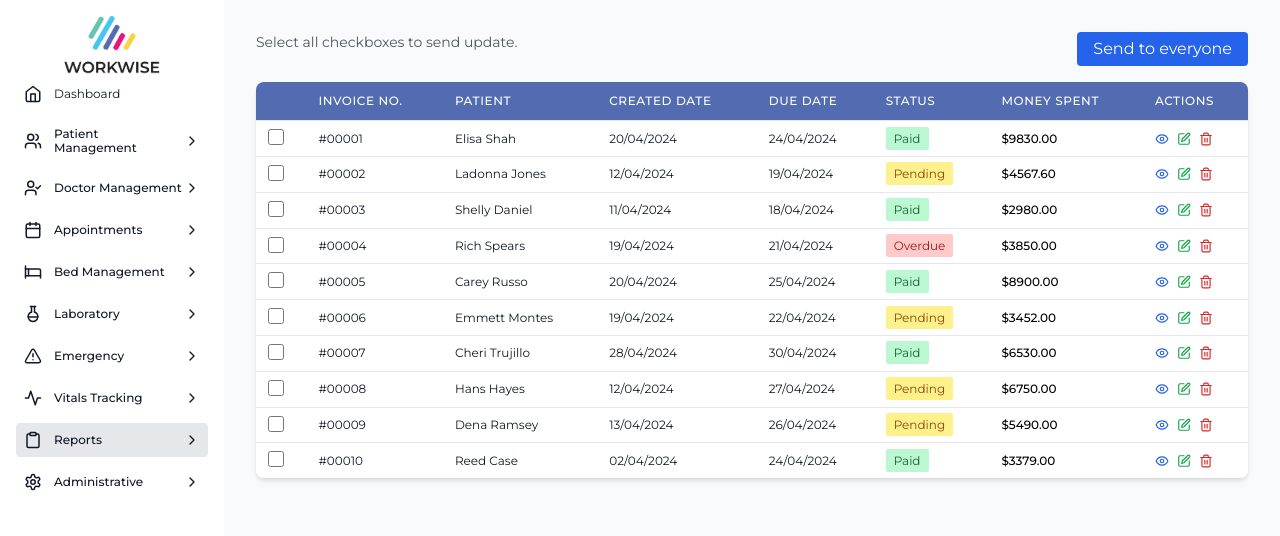
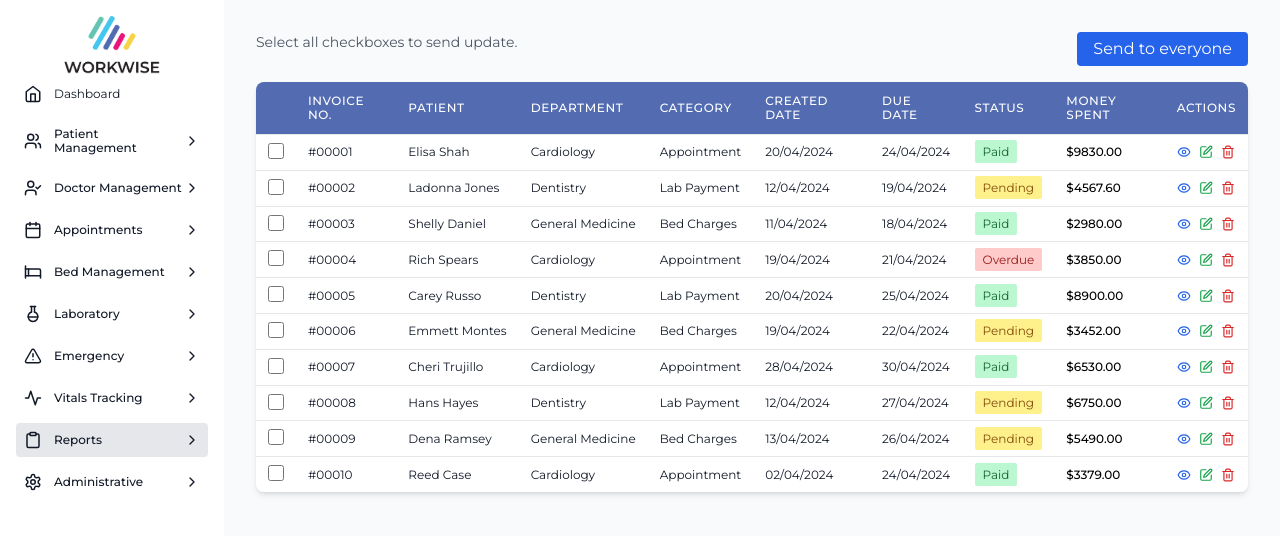
Before and after one commit to hishmat-dev/hospital-management-Copy, a React (Create React App) app: page /reports/invoice in a window 1280 px wide. Shown: the top 536 px of the page. Built offline with nearby package versions, Linux system fonts and the light colour scheme.

Commit message:
added payment and invoice

```diff
--- a/src/modules/Reports/pages/listing/InvoiceRecords.jsx
+++ b/src/modules/Reports/pages/listing/InvoiceRecords.jsx
@@ -7,6 +7,8 @@ const InvoiceRecords = () => {
     { label: "", key: "checkbox" },
     { label: "Invoice No.", key: "invoiceNo" },
     { label: "Patient", key: "patient" },
+    { label: "Department", key: "department" },
+    { label: "Category", key: "category" },
     { label: "Created Date", key: "createdDate" },
     { label: "Due Date", key: "dueDate" },
     { label: "Status", key: "status" },
@@ -15,16 +17,16 @@ const InvoiceRecords = () => {
   ];
 
   const initialData = [
-    { invoiceNo: "#00001", patient: "Elisa Shah", createdDate: "20/04/2024", dueDate: "24/04/2024", status: "Paid", moneySpent: "$9830.00" },
-    { invoiceNo: "#00002", patient: "Ladonna Jones", createdDate: "12/04/2024", dueDate: "19/04/2024", status: "Pending", moneySpent: "$4567.60" },
-    { invoiceNo: "#00003", patient: "Shelly Daniel", createdDate: "11/04/2024", dueDate: "18/04/2024", status: "Paid", moneySpent: "$2980.00" },
-    { invoiceNo: "#00004", patient: "Rich Spears", createdDate: "19/04/2024", dueDate: "21/04/2024", status: "Overdue", moneySpent: "$3850.00" },
-    { invoiceNo: "#00005", patient: "Carey Russo", createdDate: "20/04/2024", dueDate: "25/04/2024", status: "Paid", moneySpent: "$8900.00" },
-    { invoiceNo: "#00006", patient: "Emmett Montes", createdDate: "19/04/2024", dueDate: "22/04/2024", status: "Pending", moneySpent: "$3452.00" },
-    { invoiceNo: "#00007", patient: "Cheri Trujillo", createdDate: "28/04/2024", dueDate: "30/04/2024", status: "Paid", moneySpent: "$6530.00" },
-    { invoiceNo: "#00008", patient: "Hans Hayes", createdDate: "12/04/2024", dueDate: "27/04/2024", status: "Pending", moneySpent: "$6750.00" },
-    { invoiceNo: "#00009", patient: "Dena Ramsey", createdDate: "13/04/2024", dueDate: "26/04/2024", status: "Pending", moneySpent: "$5490.00" },
-    { invoiceNo: "#00010", patient: "Reed Case", createdDate: "02/04/2024", dueDate: "24/04/2024", status: "Paid", moneySpent: "$3379.00" },
+    { invoiceNo: "#00001", patient: "Elisa Shah", department: "Cardiology", category: "Appointment", createdDate: "20/04/2024", dueDate: "24/04/2024", status: "Paid", moneySpent: "$9830.00" },
+    { invoiceNo: "#00002", patient: "Ladonna Jones", department: "Dentistry", category: "Lab Payment", createdDate: "12/04/2024", dueDate: "19/04/2024", status: "Pending", moneySpent: "$4567.60" },
+    { invoiceNo: "#00003", patient: "Shelly Daniel", department: "General Medicine", category: "Bed Charges", createdDate: "11/04/2024", dueDate: "18/04/2024", status: "Paid", moneySpent: "$2980.00" },
+    { invoiceNo: "#00004", patient: "Rich Spears", department: "Cardiology", category: "Appointment", createdDate: "19/04/2024", dueDate: "21/04/2024", status: "Overdue", moneySpent: "$3850.00" },
+    { invoiceNo: "#00005", patient: "Carey Russo", department: "Dentistry", category: "Lab Payment", createdDate: "20/04/2024", dueDate: "25/04/2024", status: "Paid", moneySpent: "$8900.00" },
+    { invoiceNo: "#00006", patient: "Emmett Montes", department: "General Medicine", category: "Bed Charges", createdDate: "19/04/2024", dueDate: "22/04/2024", status: "Pending", moneySpent: "$3452.00" },
+    { invoiceNo: "#00007", patient: "Cheri Trujillo", department: "Cardiology", category: "Appointment", createdDate: "28/04/2024", dueDate: "30/04/2024", status: "Paid", moneySpent: "$6530.00" },
+    { invoiceNo: "#00008", patient: "Hans Hayes", department: "Dentistry", category: "Lab Payment", createdDate: "12/04/2024", dueDate: "27/04/2024", status: "Pending", moneySpent: "$6750.00" },
+    { invoiceNo: "#00009", patient: "Dena Ramsey", department: "General Medicine", category: "Bed Charges", createdDate: "13/04/2024", dueDate: "26/04/2024", status: "Pending", moneySpent: "$5490.00" },
+    { invoiceNo: "#00010", patient: "Reed Case", department: "Cardiology", category: "Appointment", createdDate: "02/04/2024", dueDate: "24/04/2024", status: "Paid", moneySpent: "$3379.00" },
   ];
 
   const [data, setData] = useState(initialData);
@@ -58,7 +60,7 @@ const InvoiceRecords = () => {
         record.invoiceNo === item.invoiceNo ? { ...record, sentMail: true } : record
       )
     );
-    alert(`Mail sent to ${item.patient} at 06:01 PM PKT on Thursday, June 12, 2025`);
+    alert(`Mail sent to ${item.patient} at 06:19 PM PKT on Thursday, June 12, 2025`);
   };
 
   return (
--- a/src/modules/Reports/pages/listing/PaymentRecords.jsx
+++ b/src/modules/Reports/pages/listing/PaymentRecords.jsx
@@ -6,6 +6,8 @@ const PaymentRecords = () => {
   const headers = [
     { label: "Invoice No.", key: "invoiceNo" },
     { label: "Patient Name", key: "patientName" },
+    { label: "Department", key: "department" },
+    { label: "Category", key: "category" },
     { label: "Payment Type", key: "paymentType" },
     { label: "Paid Date", key: "paidDate" },
     { label: "Paid Amount", key: "paidAmount" },
@@ -14,16 +16,16 @@ const PaymentRecords = () => {
   ];
 
   const data = [
-    { invoiceNo: "#00098", patientName: "Trugex Malin", paymentType: "PayPal", paidDate: "02/05/2024", paidAmount: "$250.00", status: "Paid" },
-    { invoiceNo: "#00027", patientName: "Serge Baldwin", paymentType: "Credit Card", paidDate: "14/05/2024", paidAmount: "$340.00", status: "Paid" },
-    { invoiceNo: "#00073", patientName: "Zenaida Frank", paymentType: "Debit Card", paidDate: "22/05/2024", paidAmount: "$730.00", status: "Unpaid" },
-    { invoiceNo: "#00076", patientName: "Henrij Agas", paymentType: "Credit Card", paidDate: "22/05/2024", paidAmount: "$763.00", status: "Paid" },
-    { invoiceNo: "#00039", patientName: "Kelly James", paymentType: "Debit Card", paidDate: "26/05/2024", paidAmount: "$231.00", status: "Paid" },
-    { invoiceNo: "#00086", patientName: "Carl Jampa", paymentType: "PayPal", paidDate: "17/05/2024", paidAmount: "$452.00", status: "Paid" },
-    { invoiceNo: "#00062", patientName: "Hameed Khan", paymentType: "Credit Card", paidDate: "23/05/2024", paidAmount: "$453.00", status: "Paid" },
-    { invoiceNo: "#00045", patientName: "Paul Miller", paymentType: "Debit Card", paidDate: "28/05/2024", paidAmount: "$675.00", status: "Unpaid" },
-    { invoiceNo: "#00076", patientName: "Robert Francis", paymentType: "Credit Card", paidDate: "29/05/2024", paidAmount: "$324.00", status: "Paid" },
-    { invoiceNo: "#00067", patientName: "Edison Lee", paymentType: "Credit Card", paidDate: "14/05/2024", paidAmount: "$719.00", status: "Paid" },
+    { invoiceNo: "#00098", patientName: "Trugex Malin", department: "Cardiology", category: "Appointment", paymentType: "PayPal", paidDate: "02/05/2024", paidAmount: "$250.00", status: "Paid" },
+    { invoiceNo: "#00027", patientName: "Serge Baldwin", department: "Dentistry", category: "Lab Payment", paymentType: "Credit Card", paidDate: "14/05/2024", paidAmount: "$340.00", status: "Paid" },
+    { invoiceNo: "#00073", patientName: "Zenaida Frank", department: "General Medicine", category: "Bed Charges", paymentType: "Debit Card", paidDate: "22/05/2024", paidAmount: "$730.00", status: "Unpaid" },
+    { invoiceNo: "#00076", patientName: "Henrij Agas", department: "Cardiology", category: "Appointment", paymentType: "Credit Card", paidDate: "22/05/2024", paidAmount: "$763.00", status: "Paid" },
+    { invoiceNo: "#00039", patientName: "Kelly James", department: "Dentistry", category: "Lab Payment", paymentType: "Debit Card", paidDate: "26/05/2024", paidAmount: "$231.00", status: "Paid" },
+    { invoiceNo: "#00086", patientName: "Carl Jampa", department: "General Medicine", category: "Bed Charges", paymentType: "PayPal", paidDate: "17/05/2024", paidAmount: "$452.00", status: "Paid" },
+    { invoiceNo: "#00062", patientName: "Hameed Khan", department: "Cardiology", category: "Appointment", paymentType: "Credit Card", paidDate: "23/05/2024", paidAmount: "$453.00", status: "Paid" },
+    { invoiceNo: "#00045", patientName: "Paul Miller", department: "Dentistry", category: "Lab Payment", paymentType: "Debit Card", paidDate: "28/05/2024", paidAmount: "$675.00", status: "Unpaid" },
+    { invoiceNo: "#00076", patientName: "Robert Francis", department: "General Medicine", category: "Bed Charges", paymentType: "Credit Card", paidDate: "29/05/2024", paidAmount: "$324.00", status: "Paid" },
+    { invoiceNo: "#00067", patientName: "Edison Lee", department: "Cardiology", category: "Appointment", paymentType: "Credit Card", paidDate: "14/05/2024", paidAmount: "$719.00", status: "Paid" },
   ];
 
   const getStatusColor = (status) => {
```
